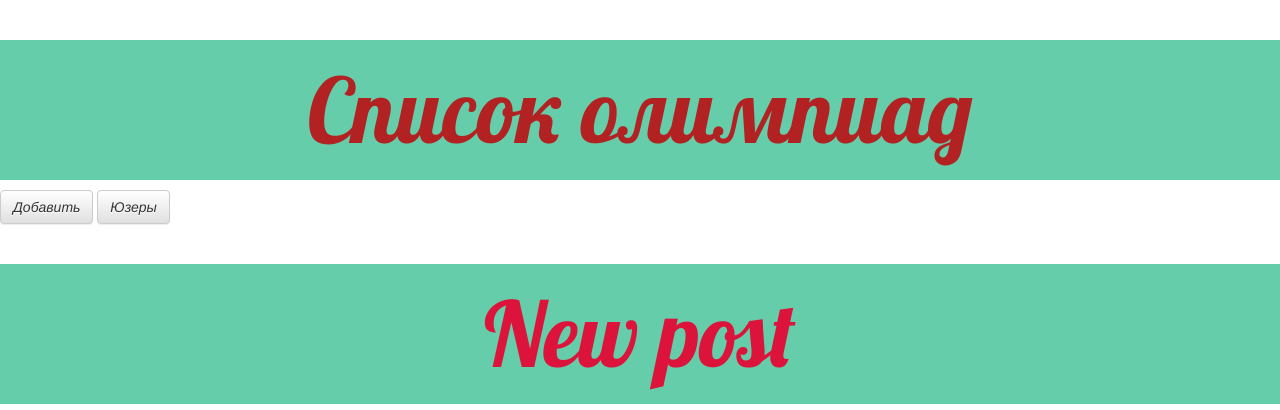
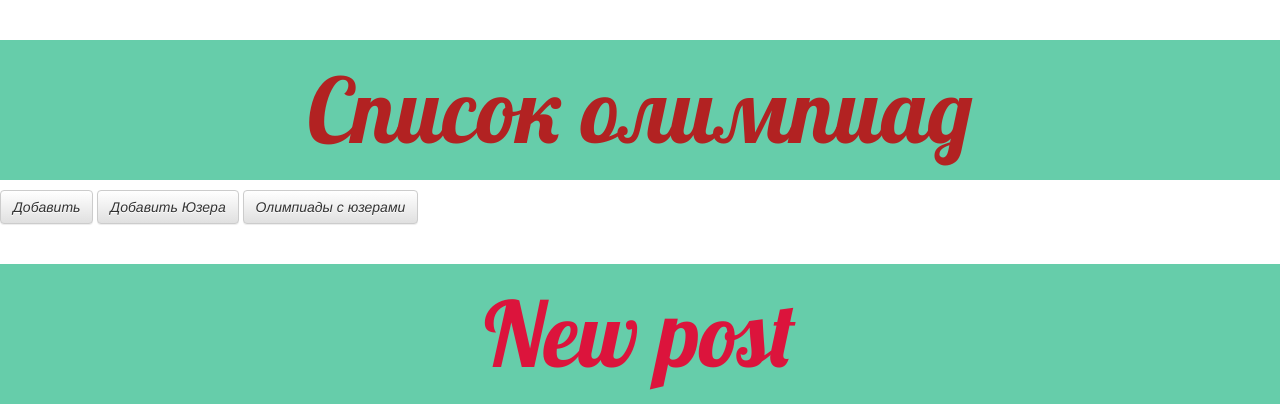
Before and after one commit to Hekto61/DjangoTraining, a Django app: page /new/ in a window 1280 px wide. Shown: the top 410 px of the page. Run offline with Django 4.2, Linux system fonts and the light colour scheme; some libraries are stand-ins or nearby versions.

Commit message:
Add files via upload

```diff
--- a/django/Olimp/feed/models.py
+++ b/django/Olimp/feed/models.py
@@ -22,4 +22,14 @@ class Trier(models.Model):
 
 
     def __str__(self):
-        return self.Name, self.LastName
+        return self.Name+' '+self.LastName
+
+
+class Olimp_Trier(models.Model):
+    Olimp = models.ForeignKey(Olimp, on_delete = models.CASCADE)
+    User = models.ForeignKey(Trier, on_delete = models.CASCADE)
+
+    olimpuser = {Olimp: User}
+
+    def __str__(self):
+        return self.Olimp
--- a/django/Olimp/feed/templates/feed/base.html
+++ b/django/Olimp/feed/templates/feed/base.html
@@ -17,8 +17,11 @@
         <a class="btn btn-default" href={% url 'olimp_new' %} aria-label="Настройки" title='тебе мало что ли?'>
         <i class="fa fa-cog" aria-hidden="true">Добавить</i></a>
 
-        <a class="btn btn-default" href={% url 'user_new' %} aria-label="Настройки" title='хи-хи-ха?'>
-        <i class="fa fa-cog" aria-hidden="true">Юзеры</i></a><br>
+        <a class="btn btn-default" href={% url 'user_new' %} aria-label="Настройки" title='Добавить бездельника'>
+        <i class="fa fa-cog" aria-hidden="true">Добавить Юзера</i></a>
+
+        <a class="btn btn-default" href={% url 'user_lists' %} aria-label="Настройки" title='Бездельники'>
+        <i class="fa fa-cog" aria-hidden="true">Олимпиады с юзерами</i></a><br>
 
 
         <br>
--- a/django/Olimp/feed/urls.py
+++ b/django/Olimp/feed/urls.py
@@ -8,5 +8,6 @@ urlpatterns = [
     path('olimp/<int:pk>/', views.olimp_detail, name="olimp_detail"),
     path('user/<int:pk>/', views.user_detail, name="user_detail"),
     path('newUser/', views.user_new, name="user_new"),
+    path('users/', views.user_lists, name="user_lists"),
 
 ]
--- a/django/Olimp/feed/views.py
+++ b/django/Olimp/feed/views.py
@@ -17,11 +17,11 @@ def user_detail(request,pk):
 
 
 def user_lists(request):
-    users = Olimp.objects.all()
+    users = Trier.objects.all()
     s=[]
-    for olimp in users:
+    for trier in users:
 #        if 'inf' or 'mat' in olimp.tags:
-        s.append(olimp)
+        s.append(trier)
 
     return render(request,'feed/user_lists.html' ,{'s': s})
 
```
Also changed, not shown: django/Olimp/feed/templates/feed/user_lists.html (+0 -7 lines), django/Olimp/db.sqlite3, django/Olimp/feed/migrations/0005_olimp_trier.py (added).
